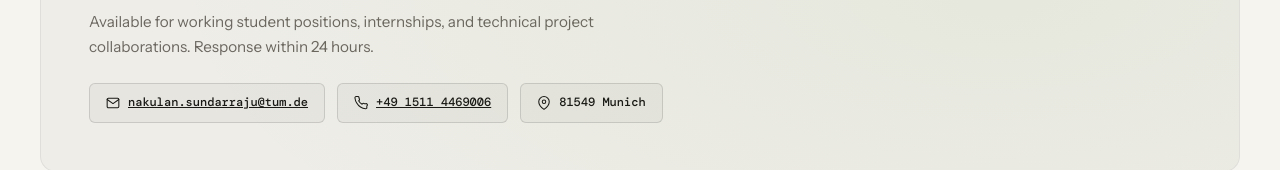
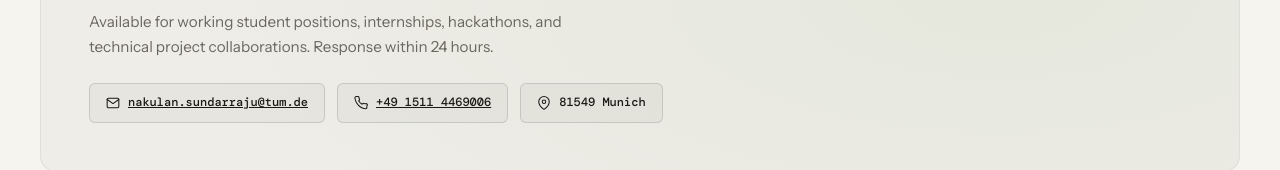
Before and after one commit to n-sundarraju/CV-english, a plain HTML site: page index.html in a window 1280 px wide. Shown: the part 4114-4284 px from the top of the page. Drawn offline with nearby package versions, Linux system fonts and the light colour scheme.

Commit message:
Update index.html

```diff
--- a/index.html
+++ b/index.html
@@ -680,7 +680,7 @@ footer{
         <div>
           <div class="section-tag">Let's talk</div>
           <h2 class="contact-title">Open to work &<br>collaboration</h2>
-          <p class="contact-sub">Available for working student positions, internships, and technical project collaborations. Response within 24 hours.</p>
+          <p class="contact-sub">Available for working student positions, internships, hackathons, and technical project collaborations. Response within 24 hours.</p>
           <div class="contact-links">
             <a class="contact-link" href="mailto:nakulan.sundarraju@tum.de" data-copy="nakulan.sundarraju@tum.de">
               <svg class="contact-icon" viewBox="0 0 24 24"><path d="M4 4h16c1.1 0 2 .9 2 2v12c0 1.1-.9 2-2 2H4c-1.1 0-2-.9-2-2V6c0-1.1.9-2 2-2z"/><polyline points="22,6 12,13 2,6"/></svg>
```
